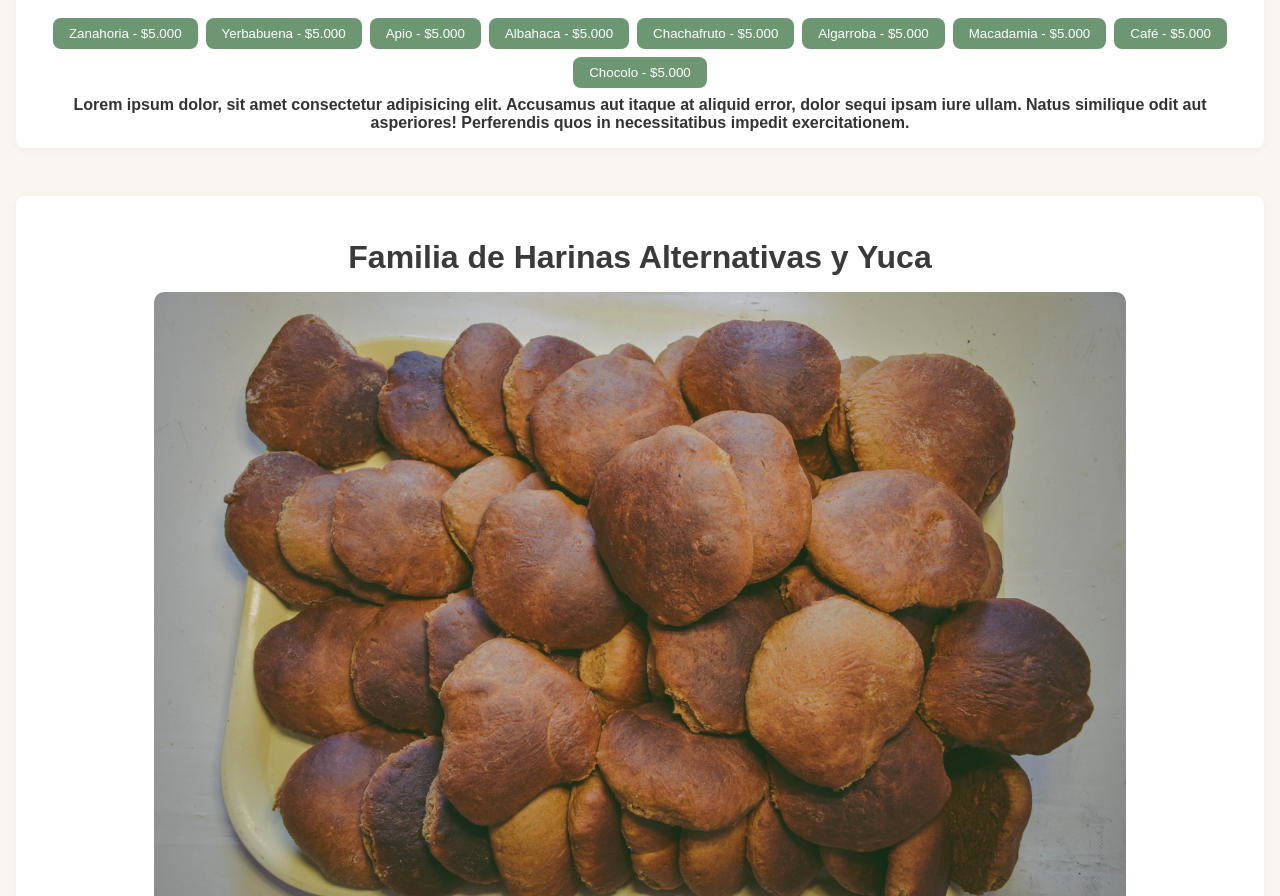
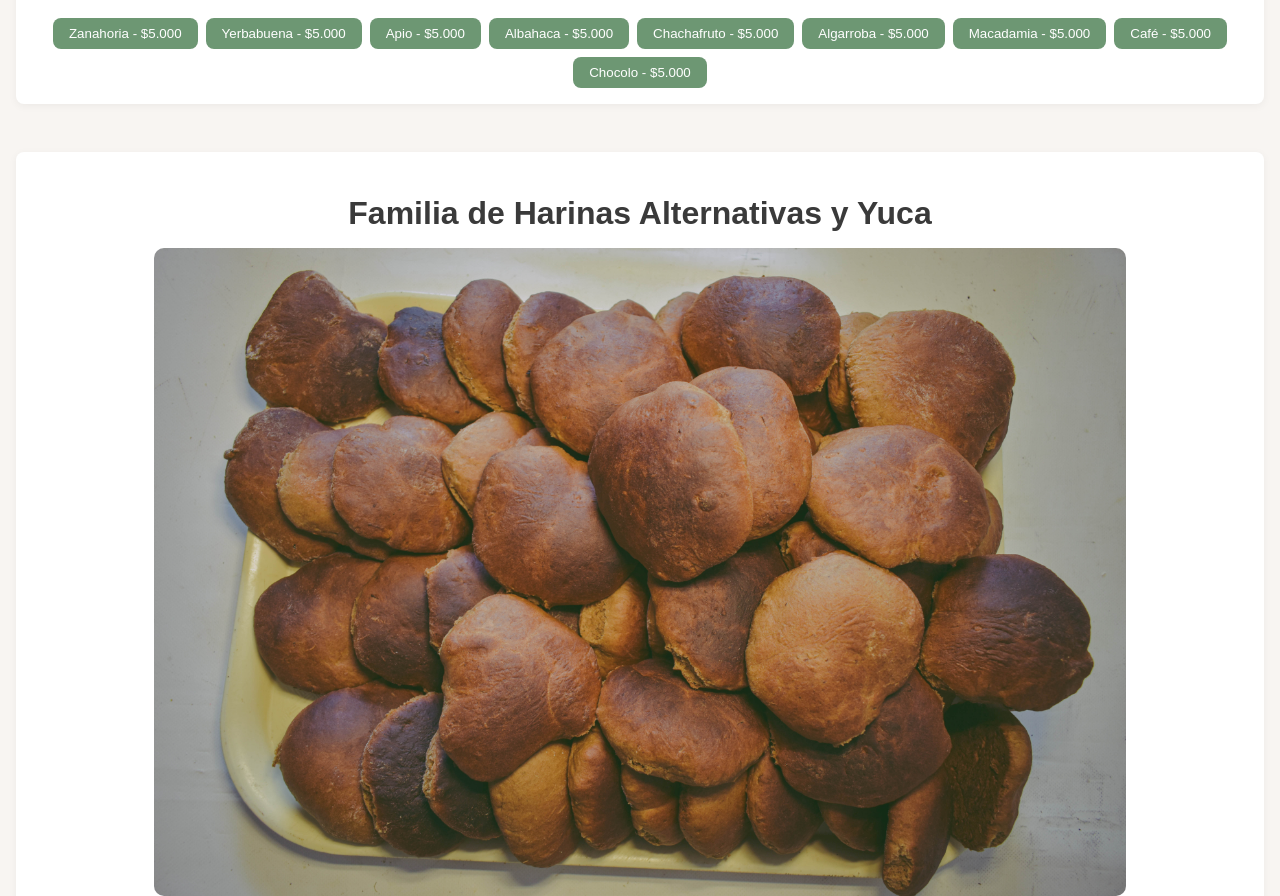
Before and after one commit to Elcoca20/TortiFruit_WebPage, a plain HTML site: page index.html in a window 1280 px wide. Shown: the part 1750-2646 px from the top of the page. Drawn offline with Linux system fonts and the light colour scheme.

Commit message:
salto de linea x

```diff
--- a/index.html
+++ b/index.html
@@ -55,7 +55,7 @@
                 <li><button data-nombre="Torta de Macadamia" data-precio="5000">Macadamia - $5.000</button></li>
                 <li><button data-nombre="Torta de Café" data-precio="5000">Café - $5.000</button></li>
                 <li><button data-nombre="Torta de Chocolo" data-precio="5000">Chocolo - $5.000</button></li>
-                <p>Lorem ipsum dolor, sit amet consectetur adipisicing elit. Accusamus aut itaque at aliquid error, dolor sequi ipsam iure ullam. Natus similique odit aut asperiores! Perferendis quos in necessitatibus impedit exercitationem.</p>
+
             </ul>
             </div>
         </section>
```
